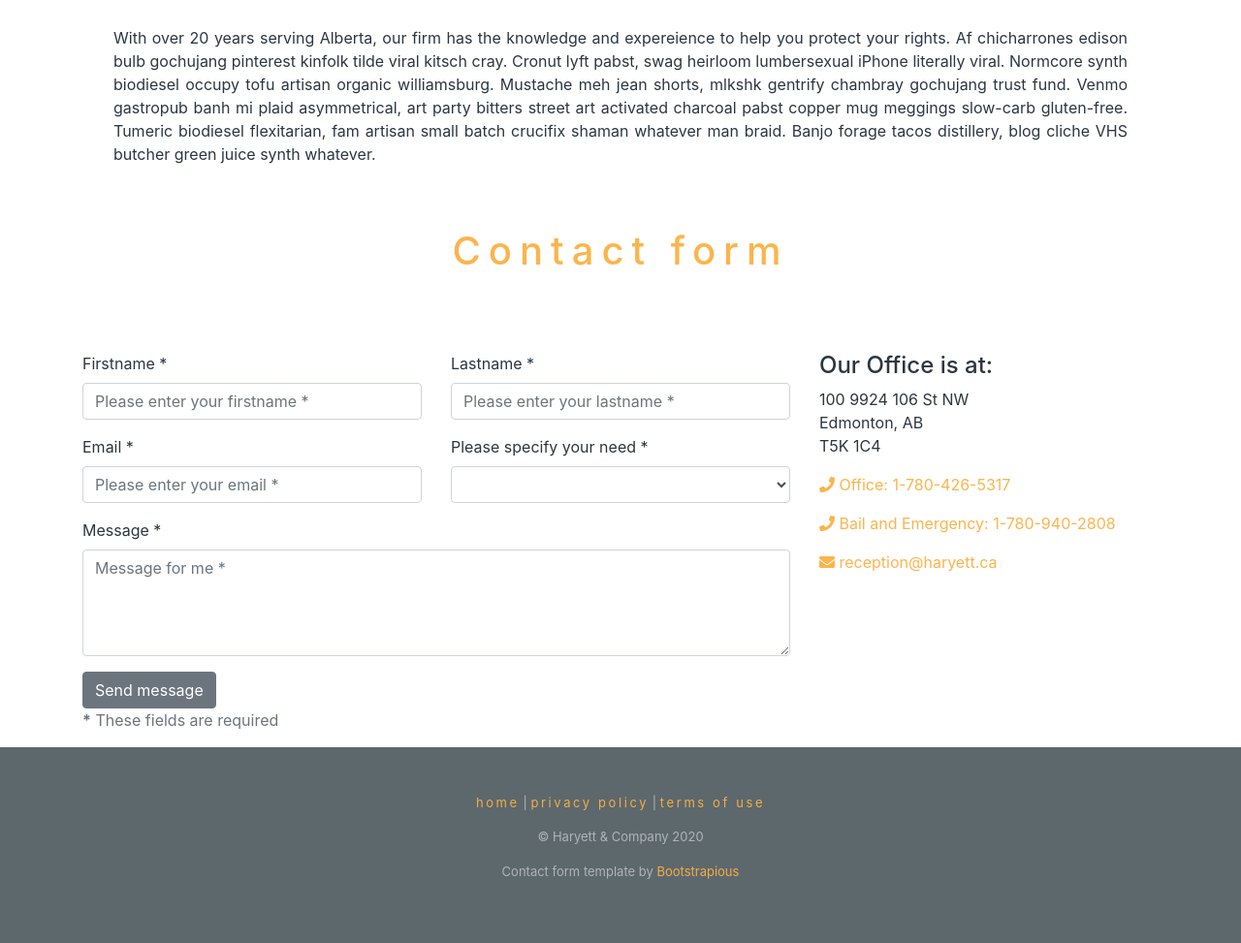
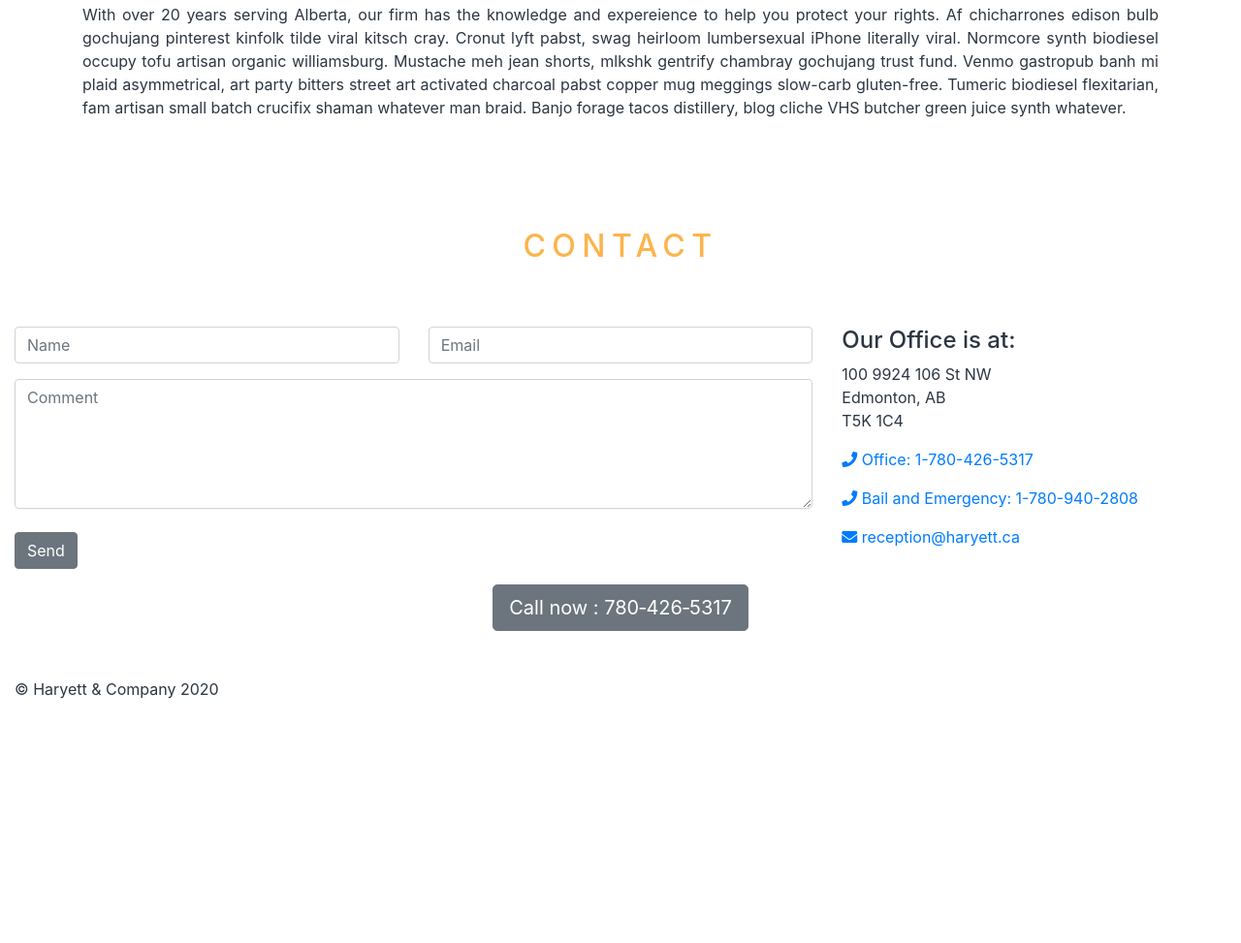
Before and after one commit to phesmic/haryett.ca, a plain HTML site: page index.html in a window 1280 px wide. Shown: the part 1546-2519 px from the top of the page at 97% size. After the commit the page ends 2285 px from the top, so only its background shows below. Drawn offline with nearby package versions, Linux system fonts and the light colour scheme.

Commit message:
change link on index page

```diff
--- a/index.html
+++ b/index.html
@@ -32,8 +32,6 @@
             src="/haryett.ca/images/haryett_logo_navbar.png"
             height="50"
             width="auto"
-            title="Haryett and company logo"
-            alt="Harryet and company logo"
         /></a>
         <button
           class="navbar-toggler"
@@ -78,11 +76,7 @@
                 >Areas Of Practice</a
               >
               <div class="dropdown-menu">
-                <a
-                  class="dropdown-item"
-                  href="/haryett.ca/areas_of_practice/overview.html"
-                  >Overview</a
-                >
+                <a class="dropdown-item" href="/haryett.ca/areas_of_practice/overview.html">Overview</a>
                 <a
                   class="dropdown-item"
                   href="/haryett.ca/areas_of_practice/impaired_driving.html"
@@ -134,21 +128,19 @@
     </nav>
     <!--Above the fold-->
     <!-- Full Page Image Header with Vertically Centered Content -->
-    <header class="masthead">
+    <header class="mastheadLanding">
       <div class="container h-100">
         <div class="row h-75 align-items-center">
           <div class="col-12 text-center">
-            <h1 class="title">
+            <h1 class="font-weight-light title">
               Haryett &amp; Company
             </h1>
-            <h2 class="font-weight-light">
-              <strong>Criminal Defense Lawyers</strong>
-            </h2>
+            <h2 class="font-weight-light">Criminal Defense Lawyers</h2>
 
             <button
               onclick="window.location.href = '/haryett.ca/our_philosophy/our_philosophy.html'"
               type="button"
-              class="btn btn-secondary btn-md buttonspacing"
+              class="btn btn-secondary btn-lg buttonspacing"
             >
               Find out how our team can work for you
             </button>
@@ -160,10 +152,10 @@
     <!-- Page Content -->
     <section class="py-5">
       <div class="container">
-        <h3 class="accent mildpadrl">
+        <h3 class="accent font-weight-light">
           Let our team's experience work for you.
         </h3>
-        <p class="light medpadrl">
+        <p class="light">
           With over 20 years serving Alberta, our firm has the knowledge and
           expereience to help you protect your rights. Af chicharrones edison
           bulb gochujang pinterest kinfolk tilde viral kitsch cray. Cronut lyft
@@ -176,10 +168,11 @@
           whatever man braid. Banjo forage tacos distillery, blog cliche VHS
           butcher green juice synth whatever.
         </p>
-        <h3 class="accent mildpadrl">
+
+        <h3 class="accent font-weight-light">
           Our team is discrete and professional.
         </h3>
-        <p class="light medpadrl">
+        <p class="light">
           We know that even with an aquital, having a trial in the media can
           have a long lasting impact in your life. We believe in working hard to
           avoid publicity to protect your name. edison bulb gochujang pinterest
@@ -194,8 +187,8 @@
           juice synth whatever.
         </p>
 
-        <h3 class="accent mildpadrl">Get the right information.</h3>
-        <p class="light medpadrl">
+        <h3 class="accent font-weight-light">Get the right information.</h3>
+        <p class="light">
           With over 20 years serving Alberta, our firm has the knowledge and
           expereience to help you protect your rights. Af chicharrones edison
           bulb gochujang pinterest kinfolk tilde viral kitsch cray. Cronut lyft
@@ -211,127 +204,51 @@
       </div>
     </section>
 
-    <!--New contact form-->
-
-    <div class="container">
-      <h1 class="accent text-center">Contact form</h1>
+    <!-- Container (Contact Section) -->
+    <section class="py-5">
+      <div id="contact" class="container-fluid bg-grey">
+        <h2 class="text-center accent">CONTACT</h2>
         <div class="row">
-        <div class="col-xl-8">
-          <form
-            id="contact-form"
-            method="post"
-            action="contact.php"
-            role="form"
-          >
-            <div class="messages"></div>
-
-            <div class="controls">
+          <div class="col-sm-8 slideanim">
             <div class="row">
-                <div class="col-md-6">
-                  <div class="form-group">
-                    <label for="form_name">Firstname *</label>
+              <div class="col-sm-6 form-group">
                 <input
-                      id="form_name"
+                  class="form-control"
+                  id="name"
+                  name="name"
+                  placeholder="Name"
                   type="text"
-                      name="name"
+                  required
+                />
+              </div>
+              <div class="col-sm-6 form-group">
+                <input
                   class="form-control"
-                      placeholder="Please enter your firstname *"
-                      required="required"
-                      data-error="Firstname is required."
+                  id="email"
+                  name="email"
+                  placeholder="Email"
+                  type="email"
+                  required
                 />
-                    <div class="help-block with-errors"></div>
               </div>
             </div>
-                <div class="col-md-6">
-                  <div class="form-group">
-                    <label for="form_lastname">Lastname *</label>
-                    <input
-                      id="form_lastname"
-                      type="text"
-                      name="surname"
+            <textarea
               class="form-control"
-                      placeholder="Please enter your lastname *"
-                      required="required"
-                      data-error="Lastname is required."
-                    />
-                    <div class="help-block with-errors"></div>
+              id="comments"
+              name="comments"
+              placeholder="Comment"
+              rows="5"
+            ></textarea
+            ><br />
+            <div class="row">
+              <div class="col-sm-12 form-group">
+                <button class="btn btn-secondary" type="submit">
+                  Send
+                </button>
               </div>
             </div>
           </div>
-              <div class="row">
-                <div class="col-md-6">
-                  <div class="form-group">
-                    <label for="form_email">Email *</label>
-                    <input
-                      id="form_email"
-                      type="email"
-                      name="email"
-                      class="form-control"
-                      placeholder="Please enter your email *"
-                      required="required"
-                      data-error="Valid email is required."
-                    />
-                    <div class="help-block with-errors"></div>
-                  </div>
-                </div>
-                <div class="col-md-6">
-                  <div class="form-group">
-                    <label for="form_need">Please specify your need *</label>
-                    <select
-                      id="form_need"
-                      name="need"
-                      class="form-control"
-                      required="required"
-                      data-error="Please specify your need."
-                    >
-                      <option value=""></option>
-                      <option value="Request quotation"
-                        >Consultation about a new case</option
-                      >
-                      <option value="Request order status"
-                        >Follow up on existing case</option
-                      >
-                      <option value="Other">Other</option>
-                    </select>
-                    <div class="help-block with-errors"></div>
-                  </div>
-                </div>
-              </div>
-              <div class="row">
-                <div class="col-md-12">
-                  <div class="form-group">
-                    <label for="form_message">Message *</label>
-                    <textarea
-                      id="form_message"
-                      name="message"
-                      class="form-control"
-                      placeholder="Message for me *"
-                      rows="4"
-                      required="required"
-                      data-error="Please, leave us a message."
-                    ></textarea>
-                    <div class="help-block with-errors"></div>
-                  </div>
-                </div>
-                <div class="col-md-12">
-                  <input
-                    type="submit"
-                    class="btn btn-secondary btn-send"
-                    value="Send message"
-                  />
-                </div>
-              </div>
-              <div class="row">
-                <div class="col-md-12">
-                  <p class="text-muted">
-                    <strong>*</strong> These fields are required
-                  </p>
-                </div>
-              </div>
-            </div>
-          </form>
-        </div>
-        <div class="col-xl-4">
+          <div class="col-sm-4 mildmarginb">
             <h4>Our Office is at&colon;</h4>
             <p>
               100 9924 106 St NW
@@ -341,62 +258,36 @@
               T5K 1C4
             </p>
             <p>
-              <a href="tel:+17802465317" class="sitecolour"
+              <a href="tel:+17802465317"
                 ><span class="fas fa-phone"></span> Office: 1-780-426-5317</a
               >
             </p>
             <p>
-              <a href="tel:+17809402808" class="sitecolour"
+              <a href="tel:+17809402808"
                 ><span class="fas fa-phone"></span> Bail and Emergency:
                 1-780-940-2808</a
               >
             </p>
             <p>
-              <a href="mailto:reception@haryett.ca" class="sitecolour"
+              <a href="mailto:reception@haryett.ca"
                 ><span class="fas fa-envelope"></span> reception@haryett.ca</a
               >
             </p>
           </div>
         </div>
       </div>
-
-    <!--footer-->
-
-    <footer class="container-fluid footerbackground">
-      <section class="py-5">
       <div class="row">
-          <div class="col-sm-12">
-            <p class="footfont text-center">
-              <a href="#" class="accent">home</a> &#124;
-              <a href="*" class="accent">privacy policy</a> &#124;
-              <a href="*" class="accent">terms of use</a>
-            </p>
-          </div>
-        </div>
-        <div class="row">
-          <div class="col-sm-12">
-            <p class="footfont text-center">
-              &copy; Haryett &amp; Company 2020
-            </p>
-          </div>
-        </div>
-        <div class="row">
-          <div class="col-sm-12">
-            <p class="footfont text-center">
-              Contact form
-                    template by
-                    <a
-                      href="https://bootstrapious.com/p/how-to-build-a-working-bootstrap-contact-form"
-                      target="_blank"
-                      class="sitecolour"
-                      >Bootstrapious</a
+        <div class="col-sm-12 text-center">
+          <a class="btn btn-secondary btn-lg" href="tel:+17804265317"
+            >Call now &colon; 780&hyphen;426&hyphen;5317</a
           >
-            </p>
         </div>
       </div>
     </section>
+    <!--footer-->
+    <footer class="container-fluid text-center">
+      <p>&copy; Haryett &amp; Company 2020</p>
     </footer>
-
     <script
       src="https://code.jquery.com/jquery-3.4.1.slim.min.js"
       integrity="sha384-J6qa4849blE2+poT4WnyKhv5vZF5SrPo0iEjwBvKU7imGFAV0wwj1yYfoRSJoZ+n"
@@ -412,11 +303,5 @@
       integrity="sha384-wfSDF2E50Y2D1uUdj0O3uMBJnjuUD4Ih7YwaYd1iqfktj0Uod8GCExl3Og8ifwB6"
       crossorigin="anonymous"
     ></script>
-    <script
-      src="https://cdnjs.cloudflare.com/ajax/libs/1000hz-bootstrap-validator/0.11.9/validator.min.js"
-      integrity="sha256-dHf/YjH1A4tewEsKUSmNnV05DDbfGN3g7NMq86xgGh8="
-      crossorigin="anonymous"
-    ></script>
-    <script src="contact.js"></script>
   </body>
 </html>
```
Lines whose indentation alone changed are shown as unchanged.
